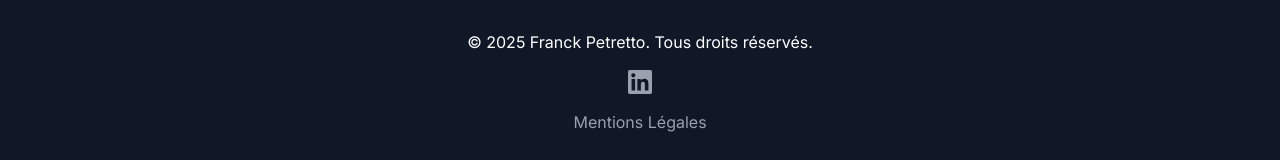
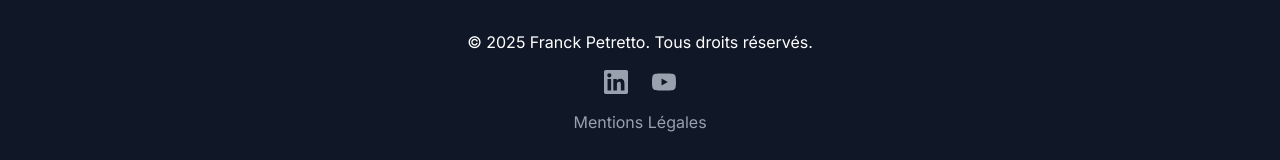
Before and after one commit to franckCopilot/projetSpecKit, a Next.js app: page / in a window 1280 px wide. Shown: the part 2260-2420 px from the top of the page. Built offline with nearby package versions, Linux system fonts and the light colour scheme.

Commit message:
feat: Update YouTube link in layout for accurate channel representation

```diff
--- a/app/layout.tsx
+++ b/app/layout.tsx
@@ -112,10 +112,9 @@ export default function RootLayout({
                 </svg>
               </a>
 
-              {/* YouTube - lien à venir */}
-              {/* Décommentez quand le lien sera disponible
+              {
               <a
-                href="https://www.youtube.com/@votre-chaine"
+                href="https://www.youtube.com/@masterclass-ia"
                 target="_blank"
                 rel="noopener noreferrer"
                 className="text-gray-400 hover:text-white transition-colors"
@@ -130,7 +129,7 @@ export default function RootLayout({
                   <path d="M23.498 6.186a3.016 3.016 0 0 0-2.122-2.136C19.505 3.545 12 3.545 12 3.545s-7.505 0-9.377.505A3.017 3.017 0 0 0 .502 6.186C0 8.07 0 12 0 12s0 3.93.502 5.814a3.016 3.016 0 0 0 2.122 2.136c1.871.505 9.376.505 9.376.505s7.505 0 9.377-.505a3.015 3.015 0 0 0 2.122-2.136C24 15.93 24 12 24 12s0-3.93-.502-5.814zM9.545 15.568V8.432L15.818 12l-6.273 3.568z" />
                 </svg>
               </a>
-              */}
+              }
             </div>
 
             <div className="mt-4 space-x-4">
```
